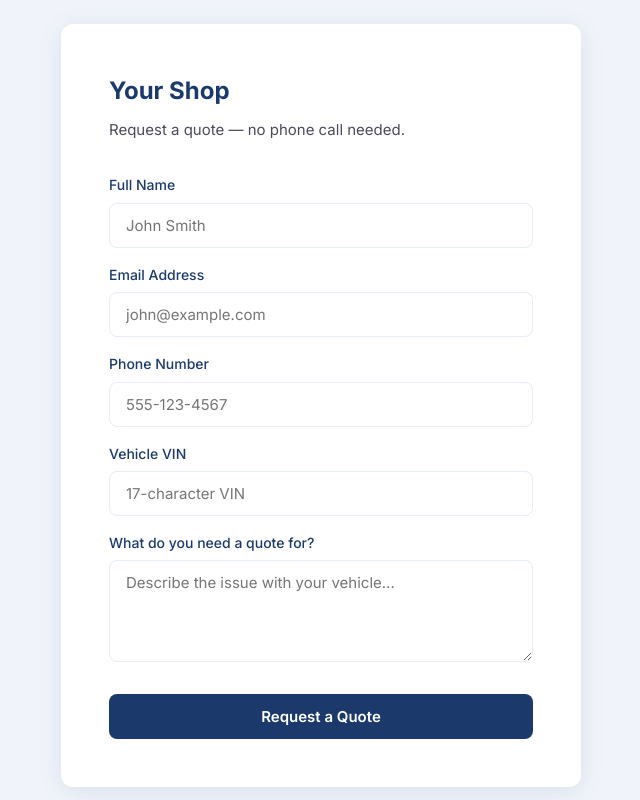
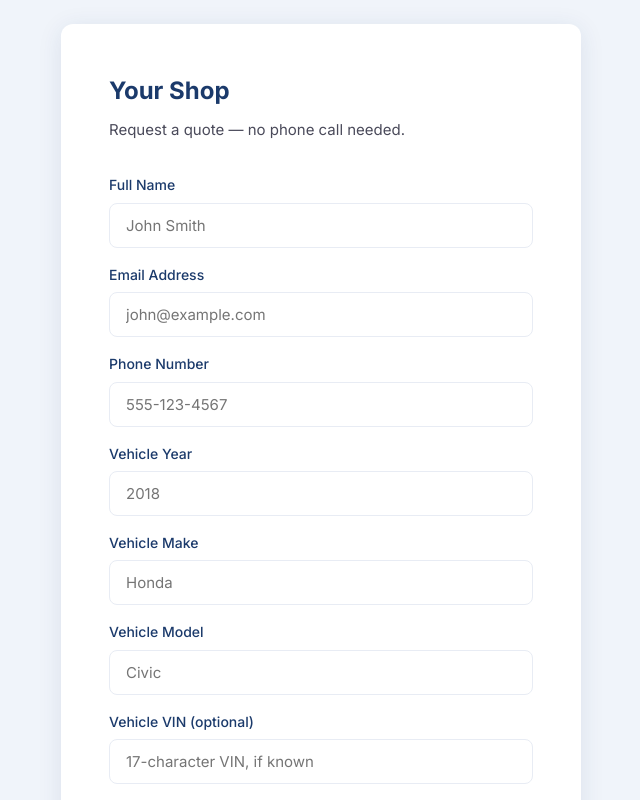
Before and after one commit to cyousif7/quote-system, a React (Vite) app in the folder client/: page / in a window 1280 px wide. Shown: the top 800 px of the page, without its empty margins (319-959 px from the left). Built offline with nearby package versions, Linux system fonts and the light colour scheme; no server answers.

Commit message:
Make Year/Make/Model required and VIN optional on quote form

```diff
--- a/client/src/pages/QuoteForm.jsx
+++ b/client/src/pages/QuoteForm.jsx
@@ -6,6 +6,9 @@ function QuoteForm() {
     const [customerEmail, setCustomerEmail] = useState('');
     const [customerPhone, setCustomerPhone] = useState('');
     const [vin, setVin] = useState('');
+    const [vehicleYear, setVehicleYear] = useState('');
+    const [vehicleMake, setVehicleMake] = useState('');
+    const [vehicleModel, setVehicleModel] = useState('');
     const [problemDescription, setProblemDescription] = useState('');
 
     const [error, setError] = useState('');
@@ -24,7 +27,10 @@ function QuoteForm() {
                 customer_name: customerName,
                 customer_email: customerEmail,
                 customer_phone: customerPhone,
-                vin,
+                vin: vin || undefined,
+                vehicle_year: vehicleYear,
+                vehicle_make: vehicleMake,
+                vehicle_model: vehicleModel,
                 problem_description: problemDescription
             });
 
@@ -116,7 +122,10 @@ function QuoteForm() {
                         { label: 'Full Name', type: 'text', value: customerName, onChange: setCustomerName, placeholder: 'John Smith' },
                         { label: 'Email Address', type: 'email', value: customerEmail, onChange: setCustomerEmail, placeholder: 'john@example.com' },
                         { label: 'Phone Number', type: 'text', value: customerPhone, onChange: setCustomerPhone, placeholder: '555-123-4567' },
-                        { label: 'Vehicle VIN', type: 'text', value: vin, onChange: setVin, placeholder: '17-character VIN' },
+                        { label: 'Vehicle Year', type: 'text', value: vehicleYear, onChange: setVehicleYear, placeholder: '2018' },
+                        { label: 'Vehicle Make', type: 'text', value: vehicleMake, onChange: setVehicleMake, placeholder: 'Honda' },
+                        { label: 'Vehicle Model', type: 'text', value: vehicleModel, onChange: setVehicleModel, placeholder: 'Civic' },
+                        { label: 'Vehicle VIN (optional)', type: 'text', value: vin, onChange: setVin, placeholder: '17-character VIN, if known' },
                     ].map(({ label, type, value, onChange, placeholder }) => (
                         <div key={label} style={{ marginBottom: '16px' }}>
                             <label style={{ display: 'block', marginBottom: '6px', fontWeight: '500', color: '#1B3A6B', fontSize: '14px' }}>
```
Also changed, not shown: 1 other file (tests, documents, lock files or other folders).
